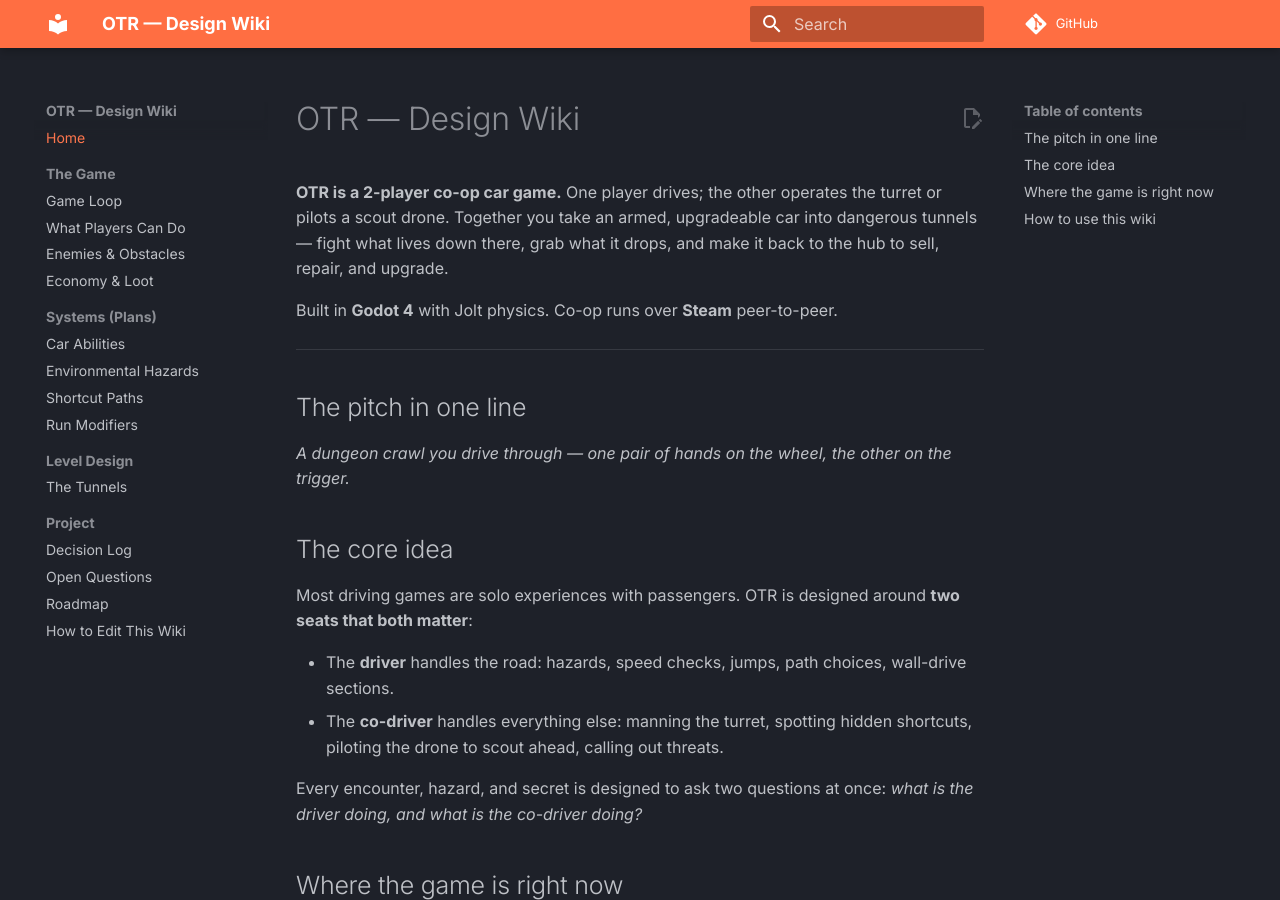
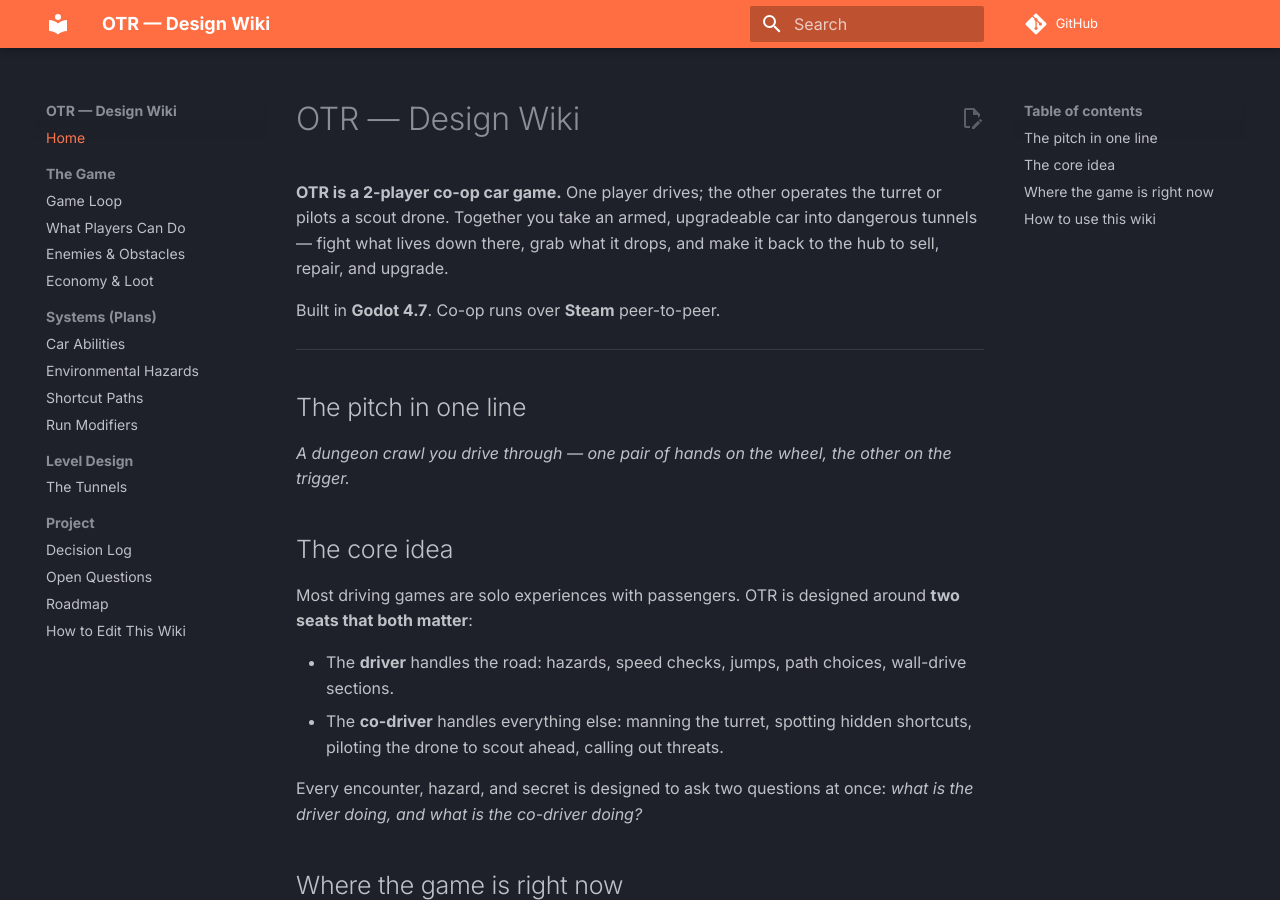
Before and after one commit to cap7n/otr-docs, an MkDocs documentation site: the page built from docs/index.md, in a window 1280 px wide and 900 px high. Built offline with MkDocs 1.6.1 and Material for MkDocs 9.7.7, drawn with Linux system fonts in a browser that asks for light colours; comment, search, counter and statistics services are not loaded.

Commit message:
Update index.md

```diff
--- a/docs/index.md
+++ b/docs/index.md
@@ -2,7 +2,7 @@
 
 **OTR is a 2-player co-op car game.** One player drives; the other operates the turret or pilots a scout drone. Together you take an armed, upgradeable car into dangerous tunnels — fight what lives down there, grab what it drops, and make it back to the hub to sell, repair, and upgrade.
 
-Built in **Godot 4** with Jolt physics. Co-op runs over **Steam** peer-to-peer.
+Built in **Godot 4.7**. Co-op runs over **Steam** peer-to-peer.
 
 ---
 
```
